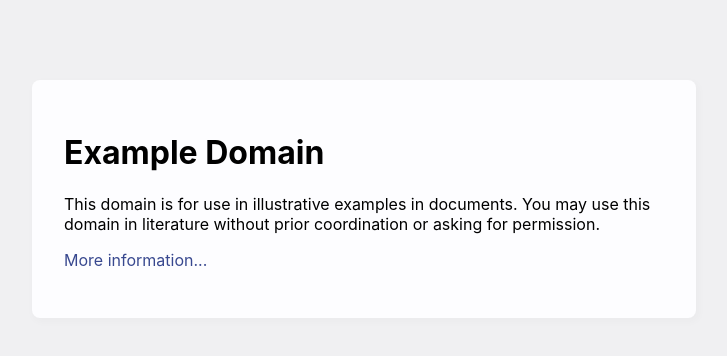
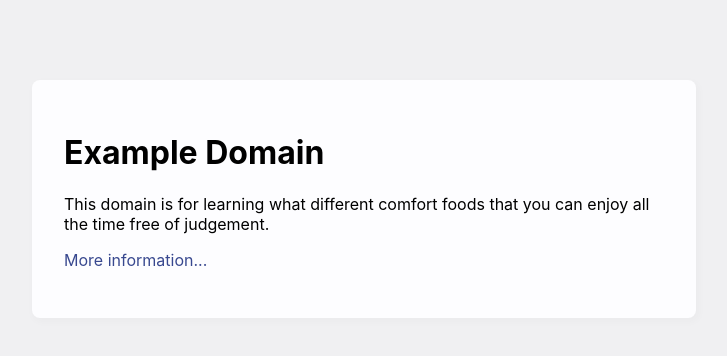
Before and after one commit to ansleymarie0508/Web-page, a plain HTML site: page comfortfood.html in a window 1280 px wide. Shown: the whole page, without its empty margins (276-1003 px from the left). Drawn offline with Linux system fonts and the light colour scheme.

Commit message:
Update comfortfood.html

```diff
--- a/comfortfood.html
+++ b/comfortfood.html
@@ -2,7 +2,7 @@
 <!doctype html>
 <html>
 <head>
-    <title>Example Domain</title>
+    <title>Comfort Foods</title>
 
     <meta charset="utf-8" />
     <meta http-equiv="Content-type" content="text/html; charset=utf-8" />
@@ -39,8 +39,7 @@
 <body>
 <div>
     <h1>Example Domain</h1>
-    <p>This domain is for use in illustrative examples in documents. You may use this
-    domain in literature without prior coordination or asking for permission.</p>
+    <p>This domain is for learning what different comfort foods that you can enjoy all the time free of judgement.</p>
     <p><a href="https://www.iana.org/domains/example">More information...</a></p>
 </div>
 </body>
```
